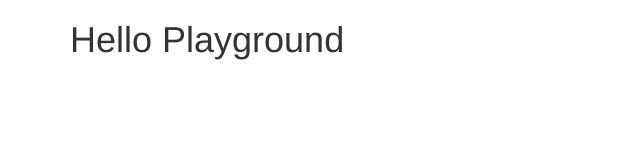
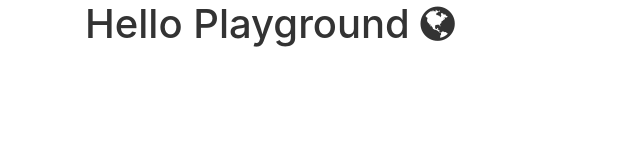
Before and after one commit to xremix/Generator-Simple-Playground, a website: page Demo-File.html in a window 1280 px wide. Shown: the whole page, without its empty margins (0-640 px from the left). Drawn offline with nearby package versions, Linux system fonts and the light colour scheme.

Commit message:
upgrading to latest jquery, bootstrap4 and fontawesome

```diff
--- a/Demo-File.html
+++ b/Demo-File.html
@@ -2,8 +2,8 @@
 <html>
 <head>
 	<title></title>
-	<link href="https://maxcdn.bootstrapcdn.com/bootstrap/3.3.7/css/bootstrap.min.css" rel="stylesheet">
-	<link href="https://maxcdn.bootstrapcdn.com/font-awesome/4.6.3/css/font-awesome.min.css" rel="stylesheet">
+	<link rel="stylesheet" href="https://maxcdn.bootstrapcdn.com/bootstrap/4.0.0-beta.2/css/bootstrap.min.css" integrity="sha384-PsH8R72JQ3SOdhVi3uxftmaW6Vc51MKb0q5P2rRUpPvrszuE4W1povHYgTpBfshb" crossorigin="anonymous">
+	<link href="https://maxcdn.bootstrapcdn.com/font-awesome/4.7.0/css/font-awesome.min.css" rel="stylesheet">
 	<style type="text/css">
 		body{
 			color:#333333;
@@ -12,12 +12,14 @@
 </head>
 <body>
 	<div class="container">
-		<h1>Hello Playground</h1>
+		<h1 id="title">Hello World</h1>
 	</div>
-	<script src="https://code.jquery.com/jquery-3.1.0.min.js"></script>
-	<script src="https://maxcdn.bootstrapcdn.com/bootstrap/3.3.7/js/bootstrap.min.js"></script>
+	<script src="https://code.jquery.com/jquery-3.2.1.slim.min.js" integrity="sha384-KJ3o2DKtIkvYIK3UENzmM7KCkRr/rE9/Qpg6aAZGJwFDMVNA/GpGFF93hXpG5KkN" crossorigin="anonymous"></script>
+	<script src="https://cdnjs.cloudflare.com/ajax/libs/popper.js/1.12.3/umd/popper.min.js" integrity="sha384-vFJXuSJphROIrBnz7yo7oB41mKfc8JzQZiCq4NCceLEaO4IHwicKwpJf9c9IpFgh" crossorigin="anonymous"></script>
+	<script src="https://maxcdn.bootstrapcdn.com/bootstrap/4.0.0-beta.2/js/bootstrap.min.js" integrity="sha384-alpBpkh1PFOepccYVYDB4do5UnbKysX5WZXm3XxPqe5iKTfUKjNkCk9SaVuEZflJ" crossorigin="anonymous"></script>
 	<script type="text/javascript">
-		console.log("Here we go again!");
+		"use strict";
+		$('#title').html('Hello Playground ' + '<i class="fa fa-globe" aria-hidden="true"></i>');
 	</script>
 </body>
 </html>
```
Also changed, not shown: app/templates/_index.html (+8 -6 lines), README.md.
